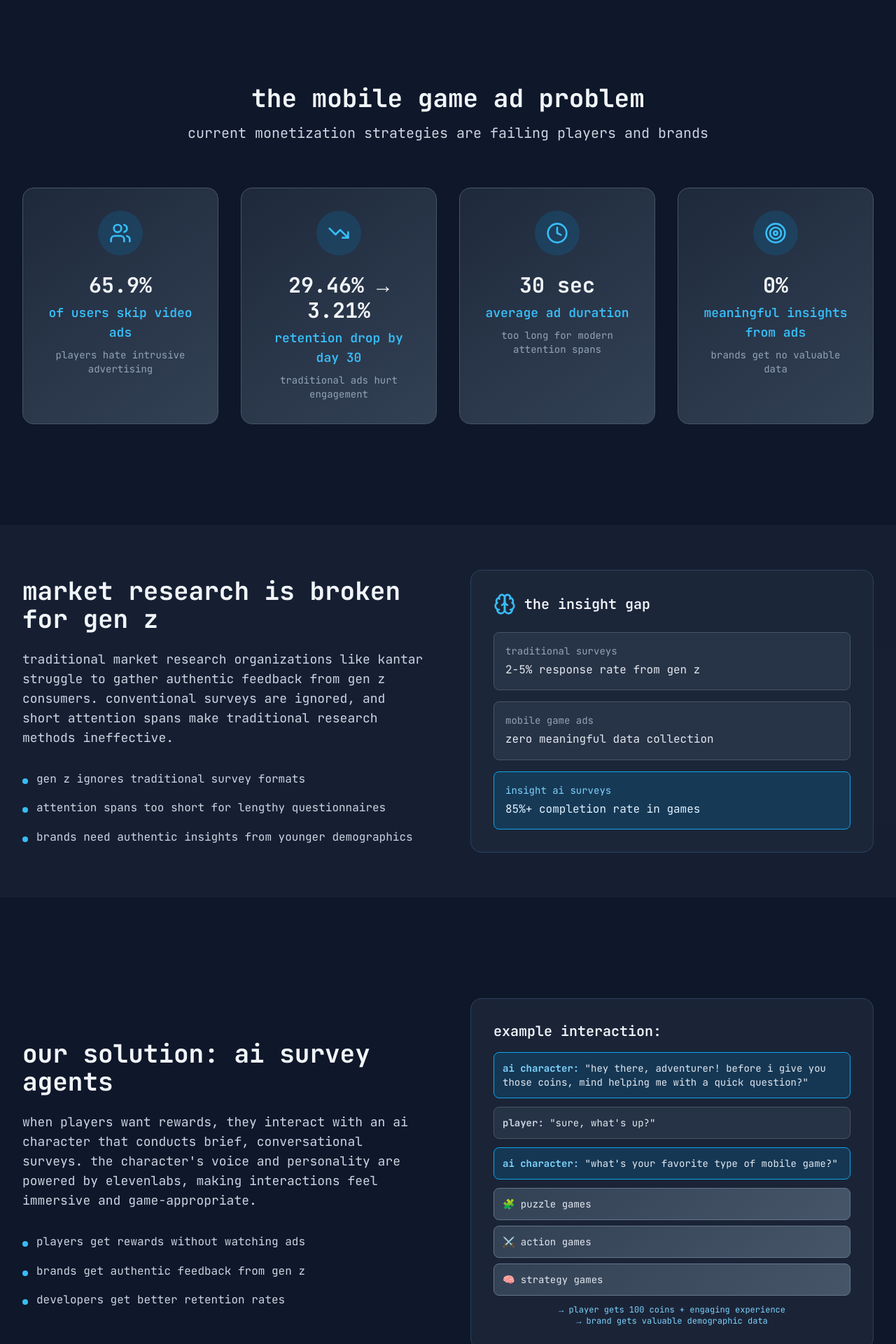
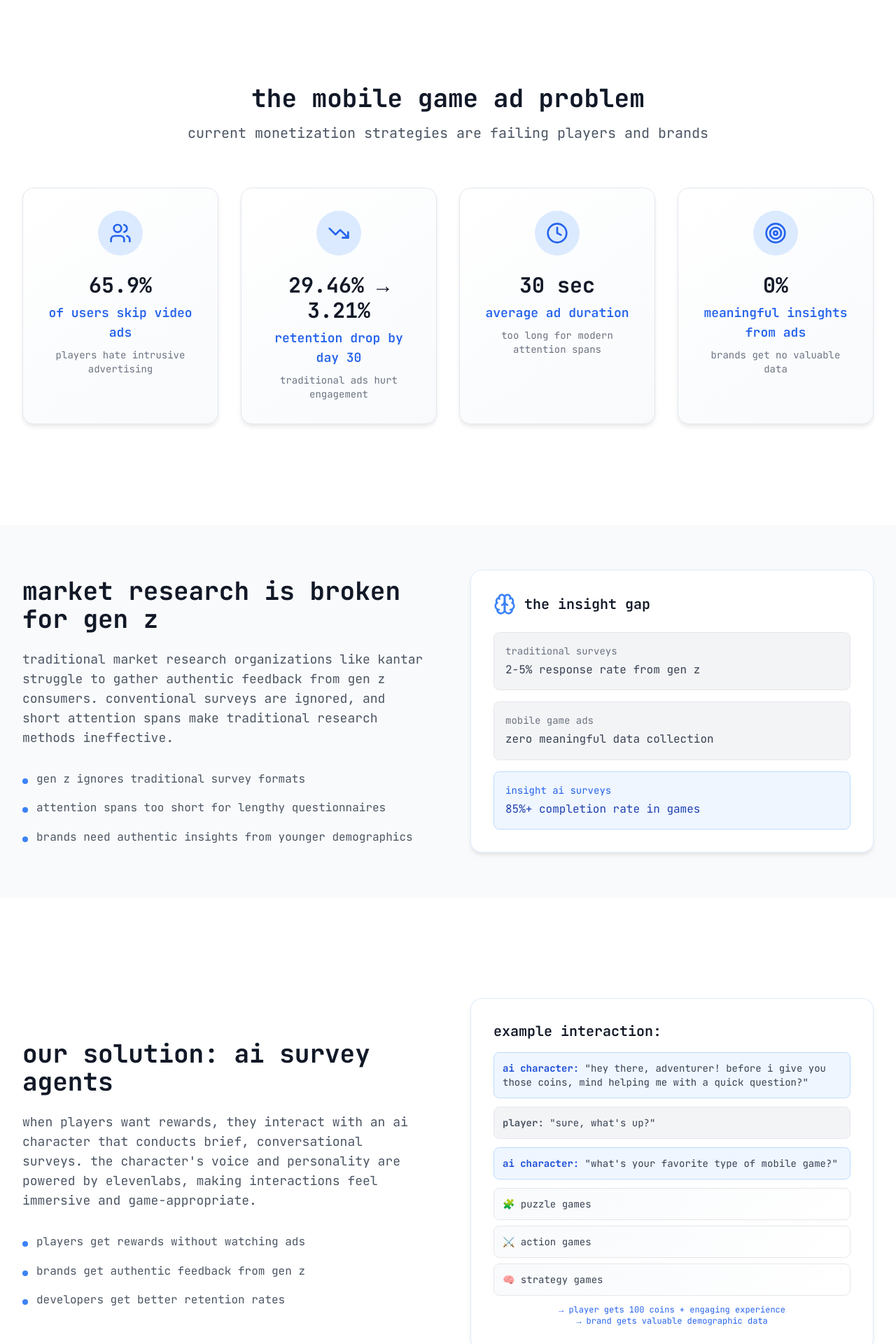
Before and after one commit to sid-081205/insight-ai-landing, a React (Vite) app: page / in a window 1280 px wide. Shown: the part 600-2520 px from the top of the page at 70% size. Built offline with nearby package versions, Linux system fonts and the light colour scheme.

Commit message:
Revert to White and Blue Theme with Gradients

```diff
--- a/src/components/Layout.tsx
+++ b/src/components/Layout.tsx
@@ -17,12 +17,12 @@ const Layout: React.FC<LayoutProps> = ({ children }) => {
   ]
 
   return (
-    <div className="min-h-screen bg-midnight-900">
+    <div className="min-h-screen bg-white">
       <nav className="glass-effect sticky top-0 z-50">
         <div className="max-w-7xl mx-auto px-4 sm:px-6 lg:px-8">
           <div className="flex justify-between items-center h-16">
             <Link to="/" className="flex items-center space-x-2">
-              <Lightbulb className="h-8 w-8 text-electric-400 neon-glow" />
+              <Lightbulb className="h-8 w-8 text-blue-500 neon-glow" />
               <span className="text-xl font-bold gradient-text">insight ai</span>
             </Link>
 
@@ -33,8 +33,8 @@ const Layout: React.FC<LayoutProps> = ({ children }) => {
                   to={path}
                   className={`nav-link flex items-center space-x-1 px-3 py-2 text-sm font-medium ${
                     location.pathname === path
-                      ? 'text-electric-400 active'
-                      : 'text-midnight-300 hover:text-electric-400'
+                      ? 'text-blue-600 active'
+                      : 'text-gray-600 hover:text-blue-600'
                   }`}
                 >
                   <Icon className="h-4 w-4" />
@@ -48,14 +48,14 @@ const Layout: React.FC<LayoutProps> = ({ children }) => {
 
       <main>{children}</main>
 
-      <footer className="bg-midnight-900 border-t border-midnight-700 text-midnight-200 py-12">
+      <footer className="bg-gray-50 border-t border-gray-200 text-gray-600 py-12">
         <div className="max-w-7xl mx-auto px-4 sm:px-6 lg:px-8">
           <div className="flex justify-between items-center">
             <div className="flex items-center space-x-2">
-              <Lightbulb className="h-6 w-6 text-electric-400" />
+              <Lightbulb className="h-6 w-6 text-blue-500" />
               <span className="font-semibold">insight ai</span>
             </div>
-            <p className="text-sm text-midnight-400">
+            <p className="text-sm text-gray-500">
               revolutionizing game monetization through ai-powered surveys
             </p>
           </div>
--- a/src/index.css
+++ b/src/index.css
@@ -10,8 +10,8 @@
 
 body {
   margin: 0;
-  background: #0f172a;
-  color: #e2e8f0;
+  background: #ffffff;
+  color: #1f2937;
   line-height: 1.6;
 }
 
@@ -22,10 +22,15 @@ body {
   background-clip: text;
 }
 
+.gradient-bg {
+  background: linear-gradient(135deg, #f0f9ff, #e0f2fe);
+}
+
 .stat-card {
   transition: all 0.3s ease;
-  background: linear-gradient(145deg, #1e293b, #334155);
-  border: 1px solid #475569;
+  background: linear-gradient(145deg, #ffffff, #f8fafc);
+  border: 1px solid #e2e8f0;
+  box-shadow: 0 4px 6px -1px rgba(0, 0, 0, 0.1);
 }
 
 .stat-card:hover {
@@ -58,7 +63,8 @@ body {
 .feature-card {
   transition: all 0.4s ease;
   border: 2px solid transparent;
-  background: linear-gradient(145deg, #1e293b, #334155);
+  background: linear-gradient(145deg, #ffffff, #f8fafc);
+  box-shadow: 0 4px 6px -1px rgba(0, 0, 0, 0.1);
 }
 
 .feature-card:hover {
@@ -68,9 +74,9 @@ body {
 }
 
 .code-block {
-  background: #0f172a;
-  color: #e2e8f0;
-  border: 1px solid #334155;
+  background: #f8fafc;
+  color: #374151;
+  border: 1px solid #e5e7eb;
   border-radius: 12px;
   padding: 1.5rem;
   font-family: 'JetBrains Mono', monospace;
@@ -80,8 +86,9 @@ body {
 .demo-card {
   transition: all 0.3s ease;
   cursor: pointer;
-  background: linear-gradient(145deg, #1e293b, #334155);
-  border: 1px solid #475569;
+  background: linear-gradient(145deg, #ffffff, #f8fafc);
+  border: 1px solid #e5e7eb;
+  box-shadow: 0 4px 6px -1px rgba(0, 0, 0, 0.1);
 }
 
 .demo-card:hover {
@@ -91,9 +98,10 @@ body {
 }
 
 .glass-effect {
-  background: rgba(30, 41, 59, 0.8);
+  background: rgba(255, 255, 255, 0.9);
   backdrop-filter: blur(12px);
   border: 1px solid rgba(96, 165, 250, 0.2);
+  box-shadow: 0 4px 6px -1px rgba(0, 0, 0, 0.1);
 }
 
 .neon-glow {
@@ -101,13 +109,13 @@ body {
 }
 
 .option-button {
-  background: linear-gradient(145deg, #334155, #475569);
-  border: 1px solid #64748b;
+  background: linear-gradient(145deg, #f8fafc, #ffffff);
+  border: 1px solid #e5e7eb;
   transition: all 0.3s ease;
 }
 
 .option-button:hover {
-  background: linear-gradient(145deg, #475569, #64748b);
+  background: linear-gradient(145deg, #e0f2fe, #f0f9ff);
   border-color: #60a5fa;
   box-shadow: 0 4px 12px rgba(96, 165, 250, 0.2);
 }
--- a/src/pages/Home.tsx
+++ b/src/pages/Home.tsx
@@ -51,14 +51,14 @@ const Home = () => {
   return (
     <div className="space-y-20">
       {/* Hero Section */}
-      <section className="pt-20 pb-16">
+      <section className="pt-20 pb-16 gradient-bg">
         <div className="max-w-7xl mx-auto px-4 sm:px-6 lg:px-8">
           <div className="text-center space-y-8">
             <h1 className="text-5xl md:text-7xl font-bold gradient-text leading-tight">
               replace ads with<br />
               ai conversations
             </h1>
-            <p className="text-xl md:text-2xl text-midnight-300 max-w-3xl mx-auto">
+            <p className="text-xl md:text-2xl text-gray-600 max-w-3xl mx-auto">
               turn reward moments into engaging survey experiences.
               your players get what they want, brands get real insights,
               and you get better retention.
@@ -66,14 +66,14 @@ const Home = () => {
             <div className="flex flex-col sm:flex-row gap-4 justify-center">
               <Link
                 to="/api"
-                className="inline-flex items-center px-8 py-4 bg-electric-600 text-white rounded-lg font-semibold hover:bg-electric-700 transition-colors neon-glow"
+                className="inline-flex items-center px-8 py-4 bg-blue-600 text-white rounded-lg font-semibold hover:bg-blue-700 transition-colors neon-glow"
               >
                 get started
                 <ArrowRight className="ml-2 h-5 w-5" />
               </Link>
               <Link
                 to="/demos"
-                className="inline-flex items-center px-8 py-4 border-2 border-electric-600 text-electric-400 rounded-lg font-semibold hover:bg-electric-600/10 transition-colors"
+                className="inline-flex items-center px-8 py-4 border-2 border-blue-600 text-blue-600 rounded-lg font-semibold hover:bg-blue-50 transition-colors"
               >
                 see demos
               </Link>
@@ -86,10 +86,10 @@ const Home = () => {
       <section className="py-16">
         <div className="max-w-7xl mx-auto px-4 sm:px-6 lg:px-8">
           <div className="text-center mb-16">
-            <h2 className="text-4xl font-bold text-midnight-100 mb-4">
+            <h2 className="text-4xl font-bold text-gray-900 mb-4">
               the mobile game ad problem
             </h2>
-            <p className="text-xl text-midnight-300">
+            <p className="text-xl text-gray-600">
               current monetization strategies are failing players and brands
             </p>
           </div>
@@ -97,13 +97,13 @@ const Home = () => {
           <div className="grid grid-cols-1 md:grid-cols-2 lg:grid-cols-4 gap-8">
             {stats.map((stat, index) => (
               <div key={index} className="stat-card p-8 rounded-2xl">
-                <div className="flex items-center justify-center w-16 h-16 bg-electric-600/20 rounded-full mb-6 mx-auto">
-                  <stat.icon className="h-8 w-8 text-electric-400" />
+                <div className="flex items-center justify-center w-16 h-16 bg-blue-100 rounded-full mb-6 mx-auto">
+                  <stat.icon className="h-8 w-8 text-blue-600" />
                 </div>
                 <div className="text-center">
-                  <div className="text-3xl font-bold text-midnight-100 mb-2">{stat.value}</div>
-                  <div className="text-lg font-semibold text-electric-400 mb-2">{stat.label}</div>
-                  <p className="text-sm text-midnight-400">{stat.description}</p>
+                  <div className="text-3xl font-bold text-gray-900 mb-2">{stat.value}</div>
+                  <div className="text-lg font-semibold text-blue-600 mb-2">{stat.label}</div>
+                  <p className="text-sm text-gray-500">{stat.description}</p>
                 </div>
               </div>
             ))}
@@ -112,50 +112,50 @@ const Home = () => {
       </section>
 
       {/* Market Research Problem */}
-      <section className="py-16 bg-midnight-800/50">
+      <section className="py-16 bg-gray-50">
         <div className="max-w-7xl mx-auto px-4 sm:px-6 lg:px-8">
           <div className="grid grid-cols-1 lg:grid-cols-2 gap-16 items-center">
             <div>
-              <h2 className="text-4xl font-bold text-midnight-100 mb-6">
+              <h2 className="text-4xl font-bold text-gray-900 mb-6">
                 market research is broken for gen z
               </h2>
-              <p className="text-lg text-midnight-300 mb-8">
+              <p className="text-lg text-gray-600 mb-8">
                 traditional market research organizations like kantar struggle to gather authentic
                 feedback from gen z consumers. conventional surveys are ignored, and short attention
                 spans make traditional research methods ineffective.
               </p>
               <div className="space-y-4">
                 <div className="flex items-start space-x-3">
-                  <div className="w-2 h-2 bg-electric-400 rounded-full mt-3"></div>
-                  <p className="text-midnight-300">gen z ignores traditional survey formats</p>
+                  <div className="w-2 h-2 bg-blue-500 rounded-full mt-3"></div>
+                  <p className="text-gray-600">gen z ignores traditional survey formats</p>
                 </div>
                 <div className="flex items-start space-x-3">
-                  <div className="w-2 h-2 bg-electric-400 rounded-full mt-3"></div>
-                  <p className="text-midnight-300">attention spans too short for lengthy questionnaires</p>
+                  <div className="w-2 h-2 bg-blue-500 rounded-full mt-3"></div>
+                  <p className="text-gray-600">attention spans too short for lengthy questionnaires</p>
                 </div>
                 <div className="flex items-start space-x-3">
-                  <div className="w-2 h-2 bg-electric-400 rounded-full mt-3"></div>
-                  <p className="text-midnight-300">brands need authentic insights from younger demographics</p>
+                  <div className="w-2 h-2 bg-blue-500 rounded-full mt-3"></div>
+                  <p className="text-gray-600">brands need authentic insights from younger demographics</p>
                 </div>
               </div>
             </div>
             <div className="glass-effect rounded-2xl p-8">
               <div className="flex items-center space-x-3 mb-6">
-                <Brain className="h-8 w-8 text-electric-400" />
-                <h3 className="text-xl font-semibold text-midnight-100">the insight gap</h3>
+                <Brain className="h-8 w-8 text-blue-500" />
+                <h3 className="text-xl font-semibold text-gray-900">the insight gap</h3>
               </div>
               <div className="space-y-4">
-                <div className="bg-midnight-700/50 p-4 rounded-lg border border-midnight-600">
-                  <div className="text-sm text-midnight-400 mb-1">traditional surveys</div>
-                  <div className="text-midnight-200">2-5% response rate from gen z</div>
+                <div className="bg-gray-100 p-4 rounded-lg border border-gray-200">
+                  <div className="text-sm text-gray-500 mb-1">traditional surveys</div>
+                  <div className="text-gray-700">2-5% response rate from gen z</div>
                 </div>
-                <div className="bg-midnight-700/50 p-4 rounded-lg border border-midnight-600">
-                  <div className="text-sm text-midnight-400 mb-1">mobile game ads</div>
-                  <div className="text-midnight-200">zero meaningful data collection</div>
+                <div className="bg-gray-100 p-4 rounded-lg border border-gray-200">
+                  <div className="text-sm text-gray-500 mb-1">mobile game ads</div>
+                  <div className="text-gray-700">zero meaningful data collection</div>
                 </div>
-                <div className="bg-electric-600/20 p-4 rounded-lg border border-electric-500">
-                  <div className="text-sm text-electric-300 mb-1">insight ai surveys</div>
-                  <div className="text-electric-100">85%+ completion rate in games</div>
+                <div className="bg-blue-50 p-4 rounded-lg border border-blue-200">
+                  <div className="text-sm text-blue-600 mb-1">insight ai surveys</div>
+                  <div className="text-blue-800">85%+ completion rate in games</div>
                 </div>
               </div>
             </div>
@@ -168,57 +168,57 @@ const Home = () => {
         <div className="max-w-7xl mx-auto px-4 sm:px-6 lg:px-8">
           <div className="grid grid-cols-1 lg:grid-cols-2 gap-16 items-center">
             <div>
-              <h2 className="text-4xl font-bold text-midnight-100 mb-6">
+              <h2 className="text-4xl font-bold text-gray-900 mb-6">
                 our solution: ai survey agents
               </h2>
-              <p className="text-lg text-midnight-300 mb-8">
+              <p className="text-lg text-gray-600 mb-8">
                 when players want rewards, they interact with an ai character that conducts
                 brief, conversational surveys. the character's voice and personality are
                 powered by elevenlabs, making interactions feel immersive and game-appropriate.
               </p>
               <div className="space-y-4">
                 <div className="flex items-start space-x-3">
-                  <div className="w-2 h-2 bg-electric-400 rounded-full mt-3"></div>
-                  <p className="text-midnight-300">players get rewards without watching ads</p>
+                  <div className="w-2 h-2 bg-blue-500 rounded-full mt-3"></div>
+                  <p className="text-gray-600">players get rewards without watching ads</p>
                 </div>
                 <div className="flex items-start space-x-3">
-                  <div className="w-2 h-2 bg-electric-400 rounded-full mt-3"></div>
-                  <p className="text-midnight-300">brands get authentic feedback from gen z</p>
+                  <div className="w-2 h-2 bg-blue-500 rounded-full mt-3"></div>
+                  <p className="text-gray-600">brands get authentic feedback from gen z</p>
                 </div>
                 <div className="flex items-start space-x-3">
-                  <div className="w-2 h-2 bg-electric-400 rounded-full mt-3"></div>
-                  <p className="text-midnight-300">developers get better retention rates</p>
+                  <div className="w-2 h-2 bg-blue-500 rounded-full mt-3"></div>
+                  <p className="text-gray-600">developers get better retention rates</p>
                 </div>
               </div>
             </div>
             <div className="glass-effect rounded-2xl p-8">
-              <h3 className="text-xl font-semibold mb-4 text-midnight-100">example interaction:</h3>
+              <h3 className="text-xl font-semibold mb-4 text-gray-900">example interaction:</h3>
               <div className="space-y-3 text-sm">
-                <div className="bg-electric-600/20 p-3 rounded-lg border border-electric-500">
-                  <strong className="text-electric-300">ai character:</strong>
-                  <span className="text-midnight-200"> "hey there, adventurer! before i give you those coins,
+                <div className="bg-blue-50 p-3 rounded-lg border border-blue-200">
+                  <strong className="text-blue-700">ai character:</strong>
+                  <span className="text-gray-700"> "hey there, adventurer! before i give you those coins,
                   mind helping me with a quick question?"</span>
                 </div>
-                <div className="bg-midnight-700/50 p-3 rounded-lg border border-midnight-600">
-                  <strong className="text-midnight-300">player:</strong>
-                  <span className="text-midnight-200"> "sure, what's up?"</span>
+                <div className="bg-gray-100 p-3 rounded-lg border border-gray-200">
+                  <strong className="text-gray-600">player:</strong>
+                  <span className="text-gray-700"> "sure, what's up?"</span>
                 </div>
-                <div className="bg-electric-600/20 p-3 rounded-lg border border-electric-500">
-                  <strong className="text-electric-300">ai character:</strong>
-                  <span className="text-midnight-200"> "what's your favorite type of mobile game?"</span>
+                <div className="bg-blue-50 p-3 rounded-lg border border-blue-200">
+                  <strong className="text-blue-700">ai character:</strong>
+                  <span className="text-gray-700"> "what's your favorite type of mobile game?"</span>
                 </div>
                 <div className="space-y-2">
-                  <button className="option-button w-full p-3 rounded-lg text-left text-midnight-200">
+                  <button className="option-button w-full p-3 rounded-lg text-left text-gray-700">
                     🧩 puzzle games
                   </button>
-                  <button className="option-button w-full p-3 rounded-lg text-left text-midnight-200">
+                  <button className="option-button w-full p-3 rounded-lg text-left text-gray-700">
                     ⚔️ action games
                   </button>
-                  <button className="option-button w-full p-3 rounded-lg text-left text-midnight-200">
+                  <button className="option-button w-full p-3 rounded-lg text-left text-gray-700">
                     🧠 strategy games
                   </button>
                 </div>
-                <div className="text-center text-electric-300 text-xs mt-4">
+                <div className="text-center text-blue-600 text-xs mt-4">
                   → player gets 100 coins + engaging experience<br />
                   → brand gets valuable demographic data
                 </div>
@@ -229,13 +229,13 @@ const Home = () => {
       </section>
 
       {/* Features */}
-      <section className="py-16 bg-midnight-800/50">
+      <section className="py-16 bg-gray-50">
         <div className="max-w-7xl mx-auto px-4 sm:px-6 lg:px-8">
           <div className="text-center mb-16">
-            <h2 className="text-4xl font-bold text-midnight-100 mb-4">
+            <h2 className="text-4xl font-bold text-gray-900 mb-4">
               why choose insight ai?
             </h2>
-            <p className="text-xl text-midnight-300">
+            <p className="text-xl text-gray-600">
               built for game developers, by game developers
             </p>
           </div>
@@ -243,11 +243,11 @@ const Home = () => {
           <div className="grid grid-cols-1 md:grid-cols-3 gap-8">
             {features.map((feature, index) => (
               <div key={index} className="feature-card p-8 rounded-2xl">
-                <div className="flex items-center justify-center w-16 h-16 bg-electric-600/20 rounded-full mb-6">
-                  <feature.icon className="h-8 w-8 text-electric-400" />
+                <div className="flex items-center justify-center w-16 h-16 bg-blue-100 rounded-full mb-6">
+                  <feature.icon className="h-8 w-8 text-blue-600" />
                 </div>
-                <h3 className="text-xl font-semibold text-midnight-100 mb-4">{feature.title}</h3>
-                <p className="text-midnight-300">{feature.description}</p>
+                <h3 className="text-xl font-semibold text-gray-900 mb-4">{feature.title}</h3>
+                <p className="text-gray-600">{feature.description}</p>
               </div>
             ))}
           </div>
@@ -255,17 +255,17 @@ const Home = () => {
       </section>
 
       {/* CTA */}
-      <section className="py-20 bg-gradient-to-r from-electric-600 to-neon-600">
+      <section className="py-20 bg-gradient-to-r from-blue-600 to-blue-700">
         <div className="max-w-4xl mx-auto text-center px-4 sm:px-6 lg:px-8">
           <h2 className="text-4xl font-bold text-white mb-6">
             ready to revolutionize your game monetization?
           </h2>
-          <p className="text-xl text-electric-100 mb-8">
+          <p className="text-xl text-blue-100 mb-8">
             join the beta and start creating better player experiences today
           </p>
           <Link
             to="/contact"
-            className="inline-flex items-center px-8 py-4 bg-white text-electric-600 rounded-lg font-semibold hover:bg-electric-50 transition-colors neon-glow"
+            className="inline-flex items-center px-8 py-4 bg-white text-blue-600 rounded-lg font-semibold hover:bg-blue-50 transition-colors neon-glow"
           >
             join beta program
             <ArrowRight className="ml-2 h-5 w-5" />
--- a/tailwind.config.js
+++ b/tailwind.config.js
@@ -22,22 +22,17 @@ export default {
           800: '#075985',
           900: '#0c4a6e',
         },
-        'midnight': {
-          50: '#f8fafc',
-          100: '#f1f5f9',
-          200: '#e2e8f0',
-          300: '#cbd5e1',
-          400: '#94a3b8',
-          500: '#64748b',
-          600: '#475569',
-          700: '#334155',
-          800: '#1e293b',
-          900: '#0f172a',
-        },
-        'neon': {
+        'blue': {
+          50: '#eff6ff',
+          100: '#dbeafe',
+          200: '#bfdbfe',
+          300: '#93c5fd',
           400: '#60a5fa',
           500: '#3b82f6',
           600: '#2563eb',
+          700: '#1d4ed8',
+          800: '#1e40af',
+          900: '#1e3a8a',
         }
       }
     },
```
Also changed, not shown: src/pages/ApiDocs.tsx (+23 -23 lines), src/pages/Contact.tsx (+35 -35 lines), src/pages/Demos.tsx (+26 -26 lines).
